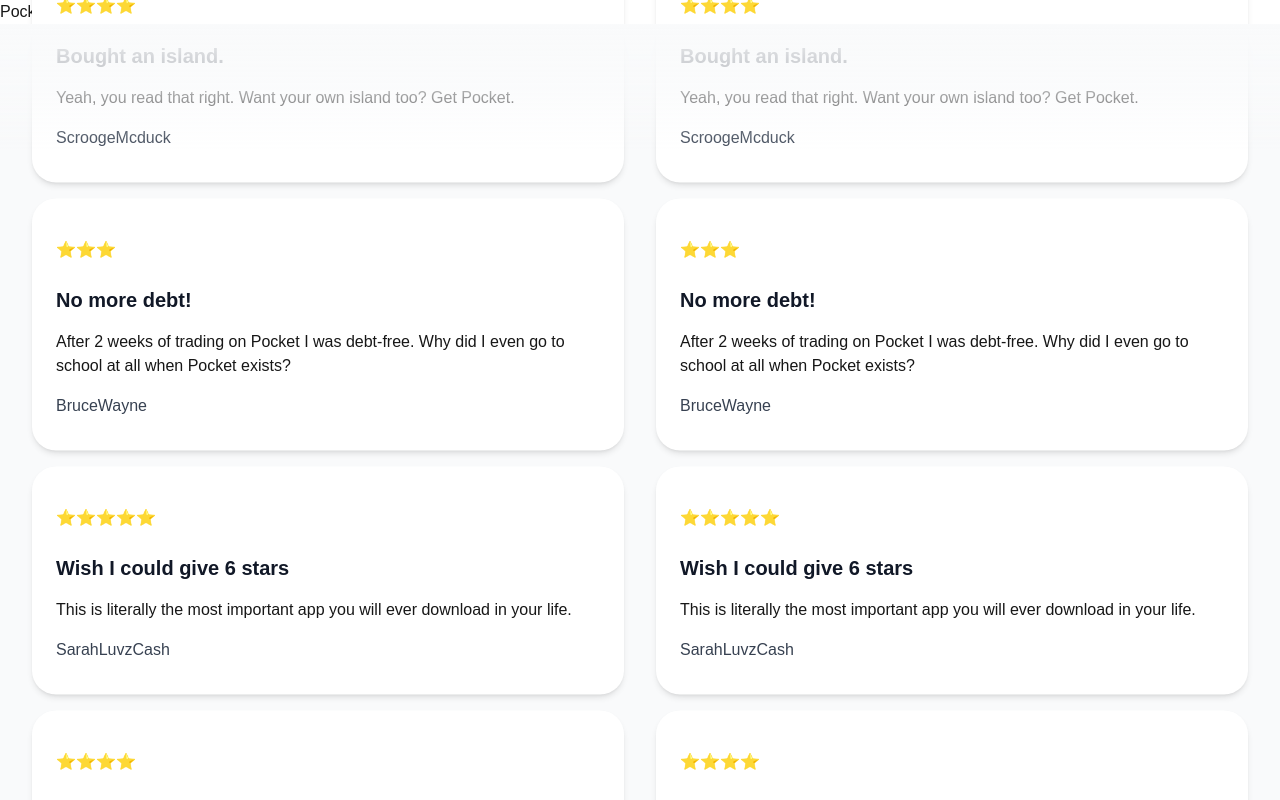
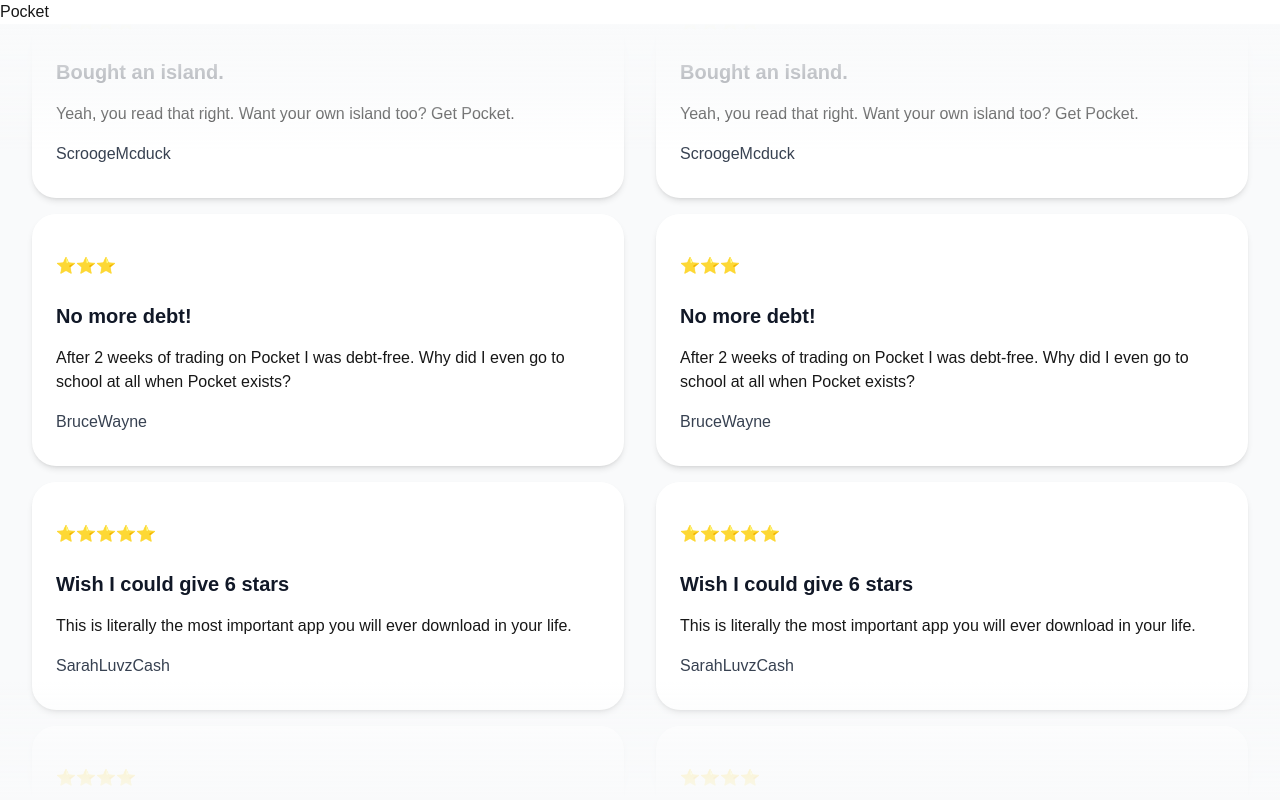
Before and after one commit to hajiiiin/tailwindcss-animation, a Next.js app in the folder tailwindcss-animation/: page / in a window 1280 px wide. Shown: the top 800 px of the page. Built offline with nearby package versions, Linux system fonts and the light colour scheme.

Commit message:
bottom 위치 정

```diff
--- a/tailwindcss-animation/app/components/pocket/pocket.tsx
+++ b/tailwindcss-animation/app/components/pocket/pocket.tsx
@@ -40,8 +40,8 @@
 
 export default function pocket() {
   return (
-    <div className="relative h-[49rem]  bg-gray-50">
-      {/* 상단 Gradient Overlay  overflow-hidden*/}
+    <div className="relative h-[49rem] overflow-hidden bg-gray-50">
+      {/* 상단 Gradient Overlay  */}
       <div className="absolute inset-x-0 h-32 bg-gradient-to-b from-gray-50 via-gray-50/70 to-transparent z-10 pointer-events-none"></div>
 
       <main className="p-8 max-w-7xl mx-auto flex space-x-8 ">
@@ -75,7 +75,7 @@
         </div>
       </main>
       {/* 하단 Gradient Overlay */}
-      <div className="absolute inset-x-0 h-32 bg-gradient-to-t from-gray-50 via-gray-50/70 to-transparent z-20 pointer-events-none"></div>
+      <div className="absolute inset-x-0 bottom-0 h-32 bg-gradient-to-t from-gray-50 via-gray-50/70 to-transparent z-20 pointer-events-none"></div>
     </div>
   );
 }
```
